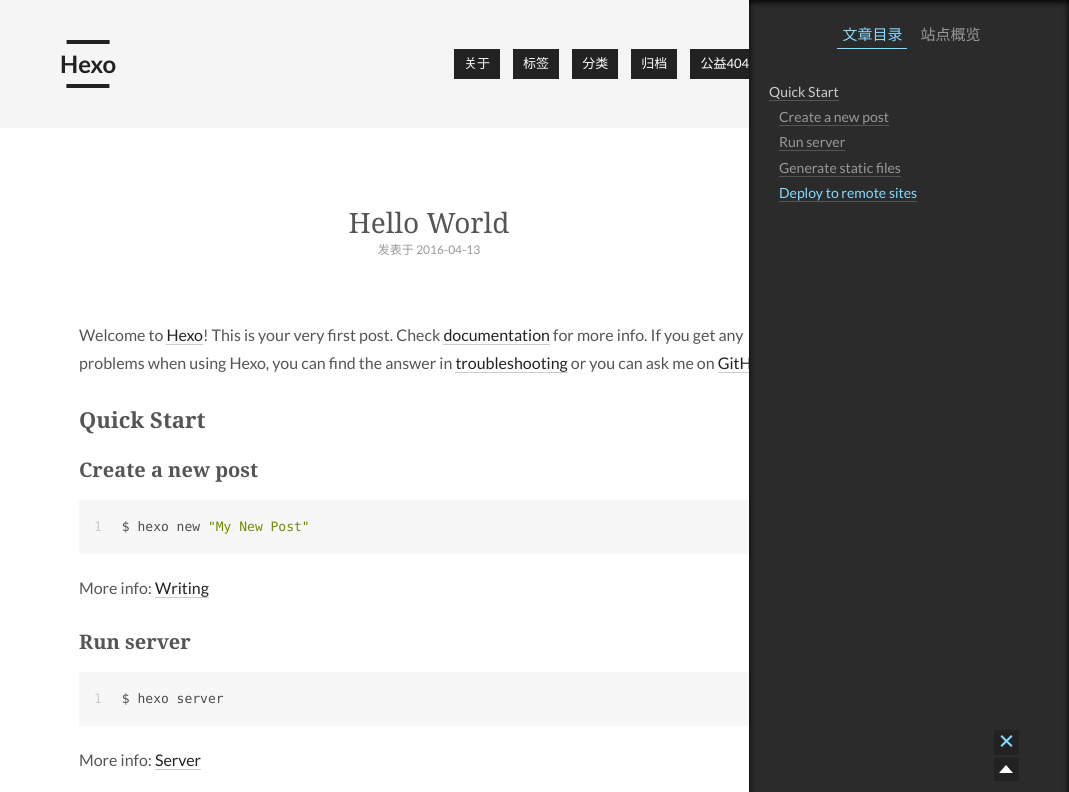
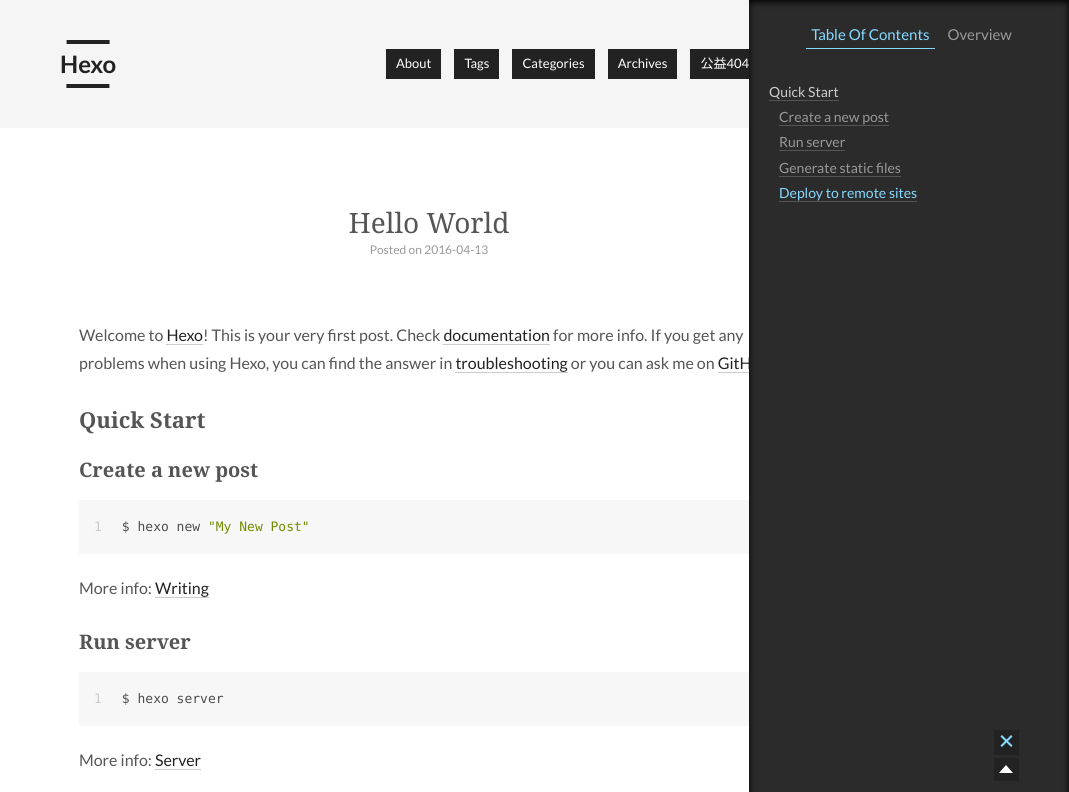
Before and after one commit to hejuan0811/hejuan0811.github.io, a plain HTML site: page 2016/04/13/hello-world/index.html in a window 1280 px wide. Both pictures are taken after a click on the element 1217 px from the left and 742 px from the top of the page. Shown: the top 792 px of the page, without its empty margins (211-1280 px from the left). Drawn offline with Linux system fonts and the light colour scheme.

Commit message:
Site updated: 2016-04-14 11:03:56

```diff
--- a/2016/04/13/hello-world/index.html
+++ b/2016/04/13/hello-world/index.html
@@ -115,7 +115,7 @@
         <li class="menu-item menu-item-about">
         <a href="/about">
           <i class="menu-item-icon icon-about"></i> <br />
-          关于
+          About
         </a>
       </li>
 
@@ -125,7 +125,7 @@
         <li class="menu-item menu-item-tags">
         <a href="/tags">
           <i class="menu-item-icon icon-tags"></i> <br />
-          标签
+          Tags
         </a>
       </li>
 
@@ -135,7 +135,7 @@
         <li class="menu-item menu-item-categories">
         <a href="/categories">
           <i class="menu-item-icon icon-categories"></i> <br />
-          分类
+          Categories
         </a>
       </li>
 
@@ -145,7 +145,7 @@
         <li class="menu-item menu-item-archives">
         <a href="/archives">
           <i class="menu-item-icon icon-archives"></i> <br />
-          归档
+          Archives
         </a>
       </li>
 
@@ -198,7 +198,7 @@
 
       <div class="post-meta">
         <span class="post-time">
-          发表于 2016-04-13
+          Posted on 2016-04-13
         </span>
 
 
@@ -276,10 +276,10 @@
 
         <ul class="sidebar-nav motion-element">
           <li class="sidebar-nav-toc sidebar-nav-active" data-target="post-toc-wrap">
-            文章目录
+            Table Of Contents
           </li>
           <li class="sidebar-nav-overview" data-target="site-overview">
-            站点概览
+            Overview
           </li>
         </ul>
 
@@ -294,21 +294,21 @@
           <div class="site-state-item site-state-posts">
             <a href="/archives">
               <span class="site-state-item-count">1</span>
-              <span class="site-state-item-name">日志</span>
+              <span class="site-state-item-name">posts</span>
             </a>
           </div>
 
           <div class="site-state-item site-state-categories">
             <a href="/categories">
               <span class="site-state-item-count">0</span>
-              <span class="site-state-item-name">分类</span>
+              <span class="site-state-item-name">categories</span>
               </a>
           </div>
 
           <div class="site-state-item site-state-tags">
             <a href="/tags">
               <span class="site-state-item-count">0</span>
-              <span class="site-state-item-name">标签</span>
+              <span class="site-state-item-name">tags</span>
               </a>
           </div>
         </div>
@@ -365,7 +365,7 @@
 </div>
 
 <div class="theme-info">
-  Clone theme
+  Theme
   <a class="theme-link" href="https://github.com/xirong/hexo-theme-next" rel="external nofollow">
     NexT
   </a>
--- a/css/main.css
+++ b/css/main.css
@@ -1156,7 +1156,7 @@
   width: 4px;
   height: 4px;
   border-radius: 50%;
-  background: #504a1c;
+  background: #c30fa6;
 }
 .sidebar-nav {
   margin: 0;
```
Also changed, not shown: archives/2016/04/index.html (+10 -10 lines), archives/2016/index.html (+10 -10 lines), archives/index.html (+10 -10 lines), index.html (+9 -9 lines).
